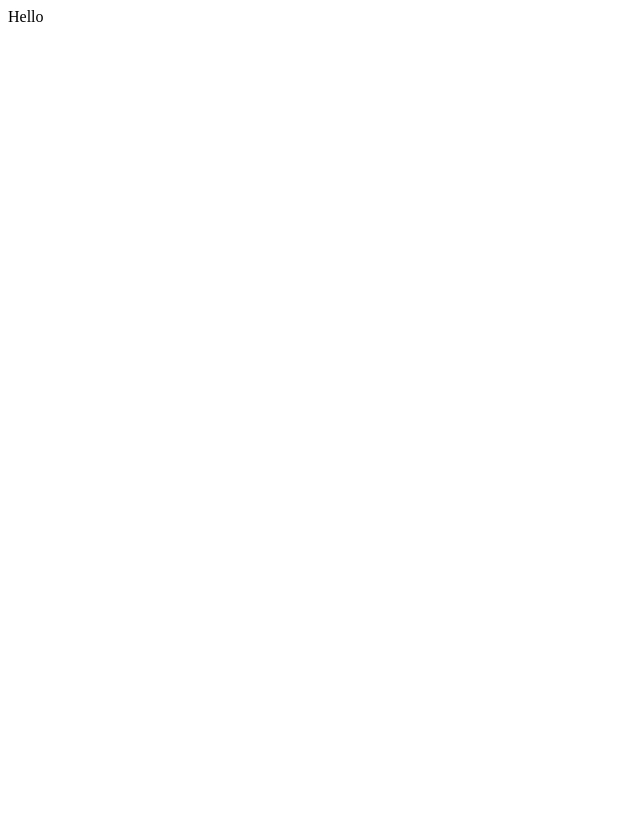
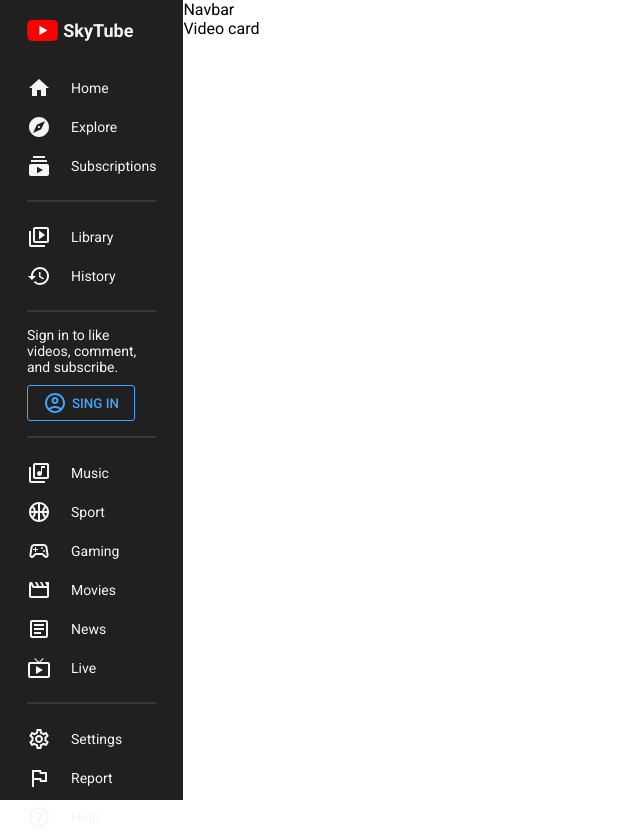
Before and after one commit to hekmatsalehi/video-sharing-app, a React (Create React App) app: page / in a window 1280 px wide. Shown: the top 838 px of the page, without its empty margins (0-640 px from the left). Before the commit the page ends 800 px from the top, so only its background shows below. Built offline with nearby package versions, Linux system fonts and the light colour scheme.

Commit message:
Designed the left side menu

```diff
--- a/package.json
+++ b/package.json
@@ -3,12 +3,18 @@
   "version": "0.1.0",
   "private": true,
   "dependencies": {
+    "@emotion/react": "^11.10.4",
+    "@emotion/styled": "^11.10.4",
+    "@mui/icons-material": "^5.10.3",
+    "@mui/material": "^5.10.3",
     "@testing-library/jest-dom": "^5.16.5",
     "@testing-library/react": "^13.3.0",
     "@testing-library/user-event": "^13.5.0",
     "react": "^18.2.0",
     "react-dom": "^18.2.0",
+    "react-router-dom": "^6.3.0",
     "react-scripts": "5.0.1",
+    "styled-components": "^5.3.5",
     "web-vitals": "^2.1.4"
   },
   "scripts": {
--- a/public/index.html
+++ b/public/index.html
@@ -8,6 +8,16 @@
       name="description"
       content=""
     />
+    <link
+      href="https://fonts.googleapis.com/css2?family=Roboto:wght@100;300;400;500;700;900&display=swap"
+      rel="stylesheet"
+    />
+    <style>
+      * {
+        font-family: "Roboto", sans-serif;
+        margin: 0;
+      }
+    </style>
     <title>Video Sharing</title>
   </head>
   <body>
--- a/src/App.js
+++ b/src/App.js
@@ -1,10 +1,26 @@
+import styled from "styled-components";
+import Menu from "./components/Menu";
+import Navbar from "./components/Navbar";
 
+const Container = styled.div`
+  display: flex;
+`;
+const Main = styled.div`
+  flex: 7;
+`;
+const Wrapper = styled.div``;
 
 function App() {
   return (
-    <div>
-      Hello
-    </div>
+    <Container>
+      <Menu/>
+      <Main>
+        <Navbar/>
+        <Wrapper>
+          Video card
+        </Wrapper>
+      </Main>
+    </Container>
   );
 }
 
--- /dev/null
+++ b/src/components/Menu.jsx
@@ -0,0 +1,162 @@
+import React from "react";
+import styled from "styled-components";
+import logo from "../images/logo.png";
+import HomeIcon from '@mui/icons-material/Home';
+import ExploreIcon from '@mui/icons-material/Explore';
+import SubscriptionsIcon from '@mui/icons-material/Subscriptions';
+import VideoLibraryOutlinedIcon from "@mui/icons-material/VideoLibraryOutlined";
+import HistoryOutlinedIcon from "@mui/icons-material/HistoryOutlined";
+import LibraryMusicOutlinedIcon from "@mui/icons-material/LibraryMusicOutlined";
+import SportsBasketballOutlinedIcon from "@mui/icons-material/SportsBasketballOutlined";
+import SportsEsportsOutlinedIcon from "@mui/icons-material/SportsEsportsOutlined";
+import MovieOutlinedIcon from "@mui/icons-material/MovieOutlined";
+import ArticleOutlinedIcon from "@mui/icons-material/ArticleOutlined";
+import LiveTvOutlinedIcon from "@mui/icons-material/LiveTvOutlined";
+import SettingsOutlinedIcon from "@mui/icons-material/SettingsOutlined";
+import FlagOutlinedIcon from "@mui/icons-material/FlagOutlined";
+import HelpOutlineOutlinedIcon from "@mui/icons-material/HelpOutlineOutlined";
+import SettingsBrightnessOutlinedIcon from "@mui/icons-material/SettingsBrightnessOutlined";
+import AccountCircleOutlinedIcon from "@mui/icons-material/AccountCircleOutlined";
+
+const Container = styled.div`
+  flex: 1;
+  background-color: #202020;
+  color: whitesmoke;
+  height: 100vh;
+  font-size: 14px;
+  position: sticky;
+  top: 0;
+`;
+
+const Wrapper = styled.div`
+  padding: 18px 27px;
+`;
+
+const Logo = styled.div`
+  display: flex;
+  align-items: center;
+  gap: 5px;
+  font-weight: bold;
+  font-size: 18px;
+  margin-bottom: 25px;
+`;
+
+const Img = styled.img`
+  height: 25px;
+`;
+
+const Item = styled.div`
+  display: flex;
+  align-items: center;
+  gap: 20px;
+  cursor: pointer;
+  padding: 7.5px 0px;
+`
+
+const Hr = styled.hr`
+  margin: 15px 0px;
+  border: 0.5px solid #373737;
+`;
+
+const Login = styled.div`
+
+`;
+
+const Button = styled.button`
+  padding: 5px 15px;
+  background-color: transparent;
+  border: 1px solid #3ea6ff;
+  color: #3ea6ff;
+  border-radius: 3px;
+  font-weight: 500;
+  cursor: pointer;
+  margin-top: 10px;
+  display: flex;
+  align-items: center;
+  gap: 5px;
+`;
+function Menu() {
+  return (
+    <Container>
+      <Wrapper>
+        <Logo>
+          <Img src={logo}></Img>
+          SkyTube
+        </Logo>
+        <Item>
+          <HomeIcon/>
+          Home
+        </Item>
+        <Item>
+          <ExploreIcon/>
+          Explore
+        </Item>
+        <Item>
+          <SubscriptionsIcon/>
+          Subscriptions
+        </Item>
+        <Hr/>
+        <Item>
+          <VideoLibraryOutlinedIcon/>
+          Library
+        </Item>
+        <Item>
+          <HistoryOutlinedIcon/>
+          History
+        </Item>
+        <Hr/>
+        <Login>
+          Sign in to like videos, comment, and subscribe.
+          <Button>
+            <AccountCircleOutlinedIcon/>
+            SING IN
+          </Button>
+        </Login>
+        <Hr/>
+        <Item>
+          <LibraryMusicOutlinedIcon/>
+          Music
+        </Item>
+        <Item>
+          <SportsBasketballOutlinedIcon/>
+          Sport
+        </Item>
+        <Item>
+          <SportsEsportsOutlinedIcon/>
+          Gaming
+        </Item>
+        <Item>
+          <MovieOutlinedIcon/>
+          Movies
+        </Item>
+        <Item>
+          <ArticleOutlinedIcon/>
+          News
+        </Item>
+        <Item>
+          <LiveTvOutlinedIcon/>
+          Live
+        </Item>
+        <Hr/>
+        <Item>
+          <SettingsOutlinedIcon/>
+          Settings
+        </Item>
+        <Item>
+          <FlagOutlinedIcon/>
+          Report
+        </Item>
+        <Item>
+          <HelpOutlineOutlinedIcon/>
+          Help
+        </Item>
+        <Item>
+          <SettingsBrightnessOutlinedIcon/>
+          Light Mode
+        </Item>
+      </Wrapper>
+    </Container>
+  );
+}
+
+export default Menu;
--- /dev/null
+++ b/src/components/Navbar.jsx
@@ -0,0 +1,9 @@
+import React from 'react'
+
+function Navbar() {
+  return (
+    <div>Navbar</div>
+  )
+}
+
+export default Navbar
```
Also changed, not shown: src/images/logo.png (added), 1 other file (tests, documents, lock files or other folders).
